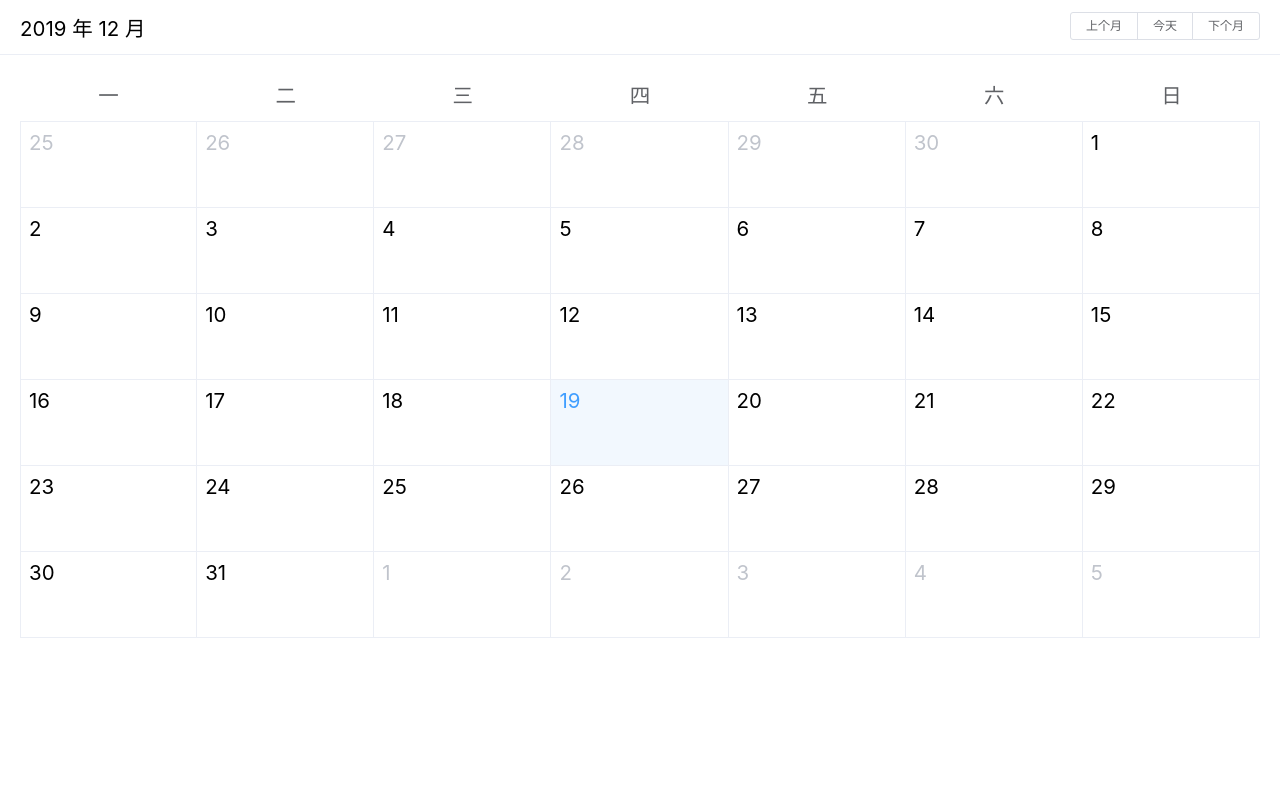
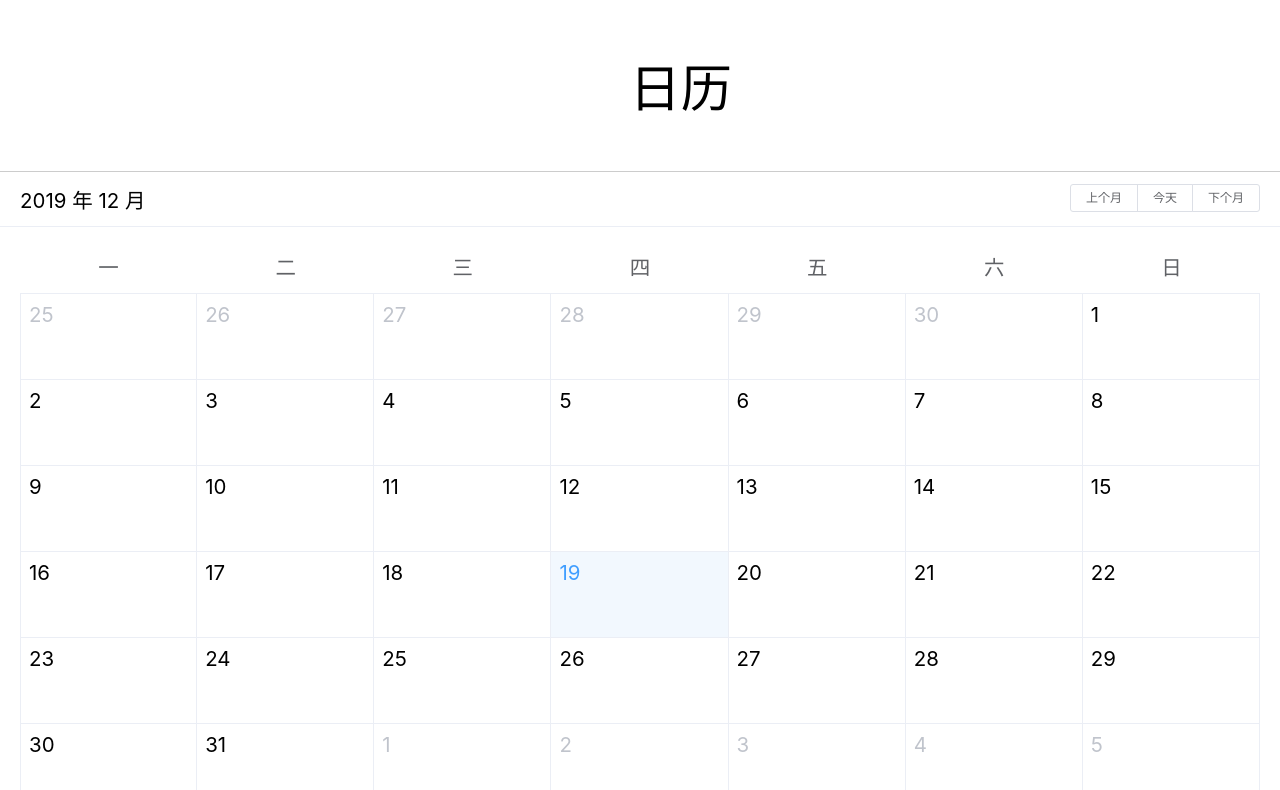
Before and after one commit to fen-wei/no_noe, a Vue app: page /rl in a window 1280 px wide. Shown: the top 790 px of the page. Built offline with nearby package versions, Linux system fonts and the light colour scheme; a web font is replaced by a local one.

Commit message:
fw 第二天晚上提交

```diff
--- a/src/components/ke/ke.vue
+++ b/src/components/ke/ke.vue
@@ -165,7 +165,7 @@ value1: 0,
         background: white;
         font-size: .18rem;
         span{
-          font-size:18px;
+          font-size:0.2rem;
         }
     }
     .con{
--- a/src/components/show/rl/rl.vue
+++ b/src/components/show/rl/rl.vue
@@ -1,7 +1,11 @@
 <template>
     <div>
-      <el-calendar v-model="value">
-</el-calendar>
+        <header>
+            <i class="fa fa-angle-left" @click="aa()"></i>
+            <p>日历</p>
+        </header>
+        <el-calendar v-model="value">
+        </el-calendar>
     </div>
 </template>
 <script>
@@ -10,9 +14,28 @@ export default {
       return {
           value: new Date()
       }
+    },
+    methods:{
+        aa(){
+            this.$router.go(-1);
+        }
     }
 }
 </script>
-<style scoped>
-
+<style scoped lang="scss">
+   header{
+       width: 7.5rem;
+       height: 1rem;
+       border-bottom: 0.01rem solid #ccc;
+       display: flex;
+       align-items: center;
+       i{
+           font-size: 0.5rem;
+           margin-left: 0.3rem;
+       }
+       p{
+           font-size: 0.3rem;
+           margin-left: 3rem;
+       }
+   }
 </style>
--- a/src/components/wo/Sex.vue
+++ b/src/components/wo/Sex.vue
@@ -90,6 +90,6 @@ export default {
         position: relative;
     }
     .s-sex>ul>li:nth-child(2){
-        background: url(/static/img/duigou.png) no-repeat 6.2rem 0.44rem;
+        background: url(/static/img/duigou.png) no-repeat 5.8rem;
     }
 </style>
```
